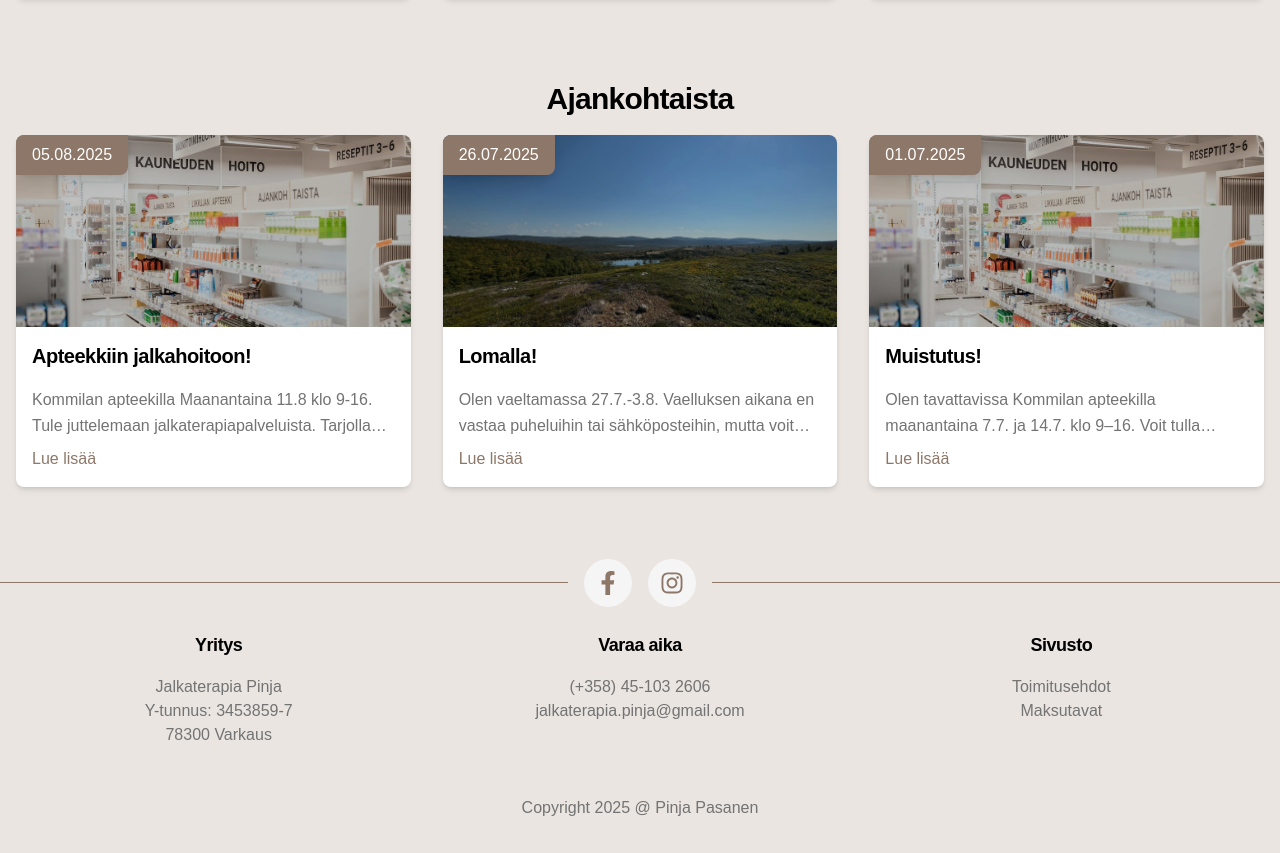
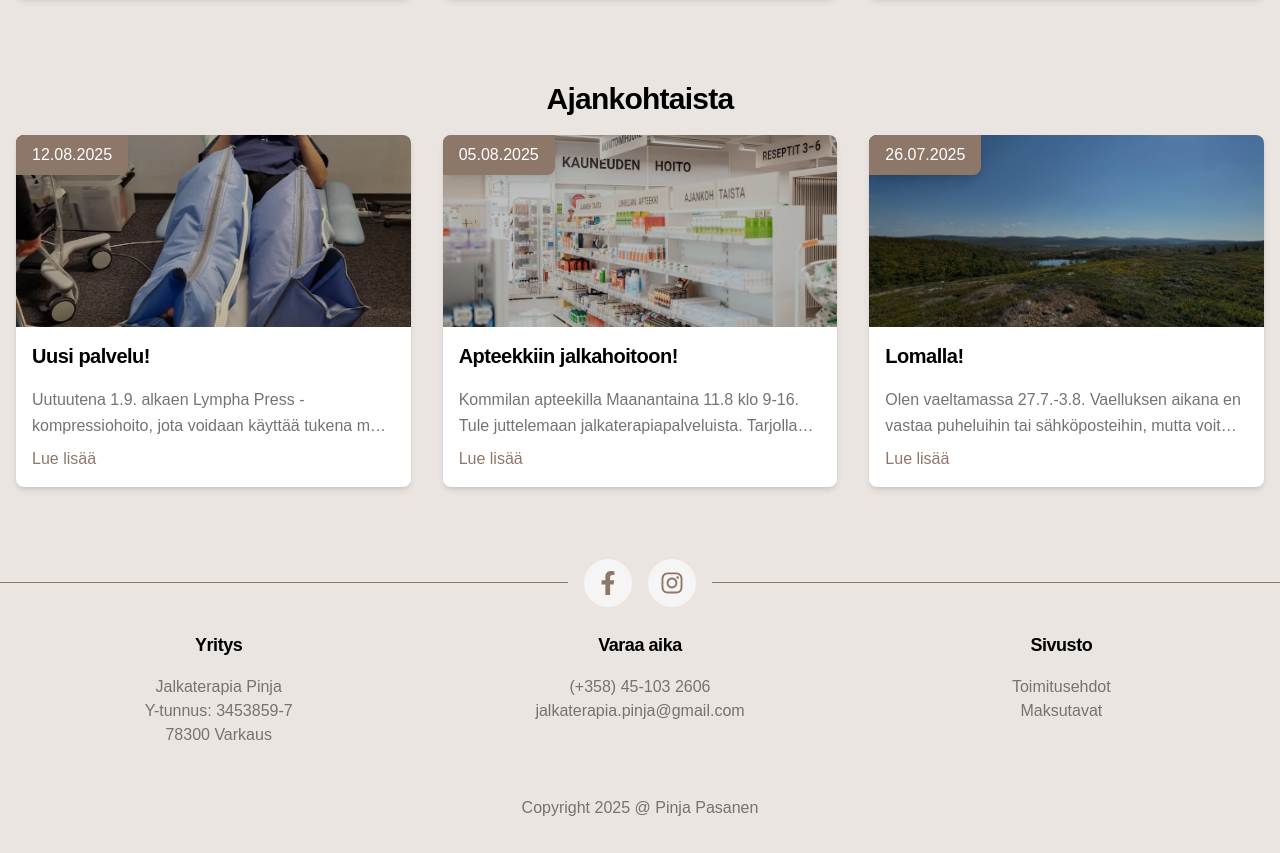
Before and after one commit to Markus-Pasanen/pinja-website, a Next.js app: page / in a window 1280 px wide. Shown: the part 1060-1913 px from the top of the page. Built offline with nearby package versions, Linux system fonts and the light colour scheme.

Commit message:
New service added

```diff
--- a/src/app/page.tsx
+++ b/src/app/page.tsx
@@ -28,6 +28,13 @@ const services = [
 
 const news = [
   {
+    title: "Uusi palvelu!",
+    excerpt:
+      "Uutuutena 1.9. alkaen Lympha Press -kompressiohoito, jota voidaan käyttää tukena mm. sekundaarisen lymfaödeeman, lipödeeman, laskimoperäisen turvotuksen, suonikohjujen, säärihaavojen, urheiluvammojen ja palautumisen tukena. Hoito kestää 30 minuuttia ja maksaa 48 €. Hoidon soveltuvuus kartoitetaan aina ennen hoitoa. Ota yhteyttä, niin varataan sinulle sopiva aika.",
+    thumbnail: "/images/buutsi.jpg",
+    date: "12.08.2025",
+  },
+  {
     title: "Apteekkiin jalkahoitoon!",
     excerpt:
       "Kommilan apteekilla Maanantaina 11.8 klo 9-16. Tule juttelemaan jalkaterapiapalveluista. Tarjolla apteekkihintaan: Kliinistä jalkahoitoa 81€, Syylänhoitoa 53€, Kynnenoikaisua Podofix-menetelmällä 58€. Päivälle enää kaksi vapaata aikaa: 9:00 ja 12:00.",
@@ -40,13 +47,6 @@ const news = [
       "Olen vaeltamassa 27.7.-3.8. Vaelluksen aikana en vastaa puheluihin tai sähköposteihin, mutta voit jättää viestin, niin palaan asiaan loman jälkeen.",
     thumbnail: "/images/lappi.jpg",
     date: "26.07.2025",
-  },
-  {
-    title: "Muistutus!",
-    excerpt:
-      "Olen tavattavissa Kommilan apteekilla maanantaina 7.7. ja 14.7. klo 9–16. Voit tulla keskustelemaan jalkaterapiapalveluista. Tarjolla myös sokerointeja harjoitteluhinnoin: kainalot 16 €, sääret 36 €, reidet 38 €. 14.7. päivälle on enää yksi aika jäljellä!",
-    thumbnail: "/images/apteekki.jpg",
-    date: "01.07.2025",
   }
 ];
 
--- a/src/app/palvelut/page.tsx
+++ b/src/app/palvelut/page.tsx
@@ -26,6 +26,17 @@ const services = [
 		link: "kliininen-jalkahoito",
 		price: "52 €",
 		duration: "60 minuuttia",
+		type: "terapia",
+	},
+	{
+		id: "Lympha",
+		title: "Lympha Press -kompressiohoito",
+		description:
+			"Lympha Press -kompressiohoito, jota voidaan käyttää tukena mm. sekundaarisen lymfaödeeman, lipödeeman, laskimoperäisen turvotuksen, suonikohjujen, säärihaavojen, urheiluvammojen ja palautumisen tukena.",
+		image: "buutsi.jpg",
+		link: "lympha-press",
+		price: "48 €",
+		duration: "30 minuuttia",
 		type: "terapia",
 	},
 	{
```
Also changed, not shown: public/images/buutsi.jpg (added).
